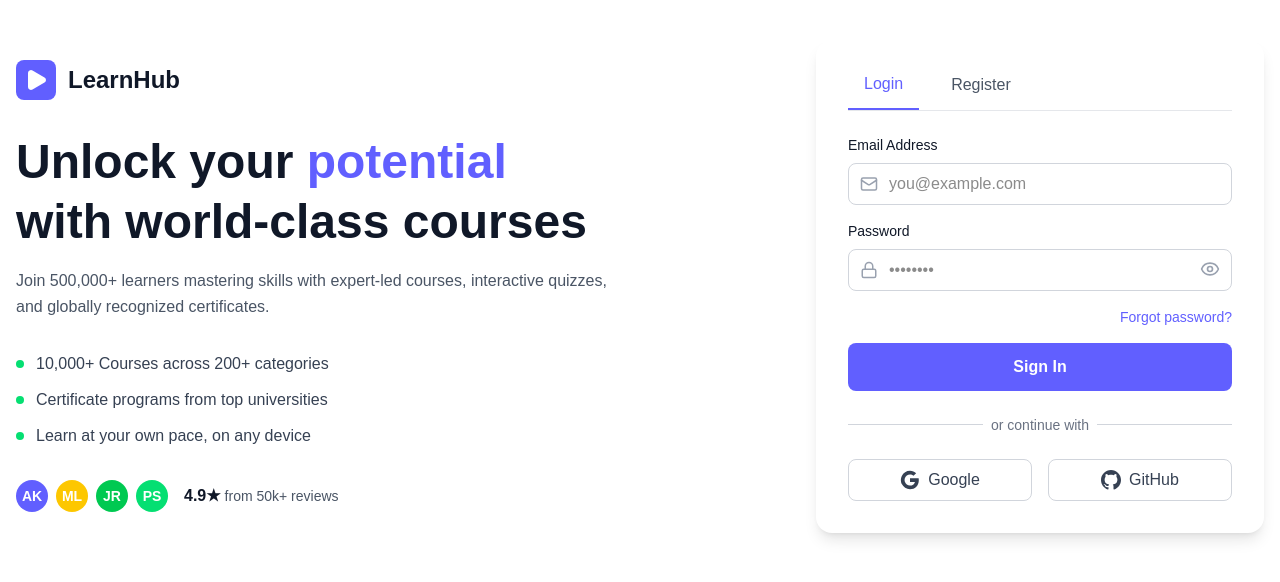
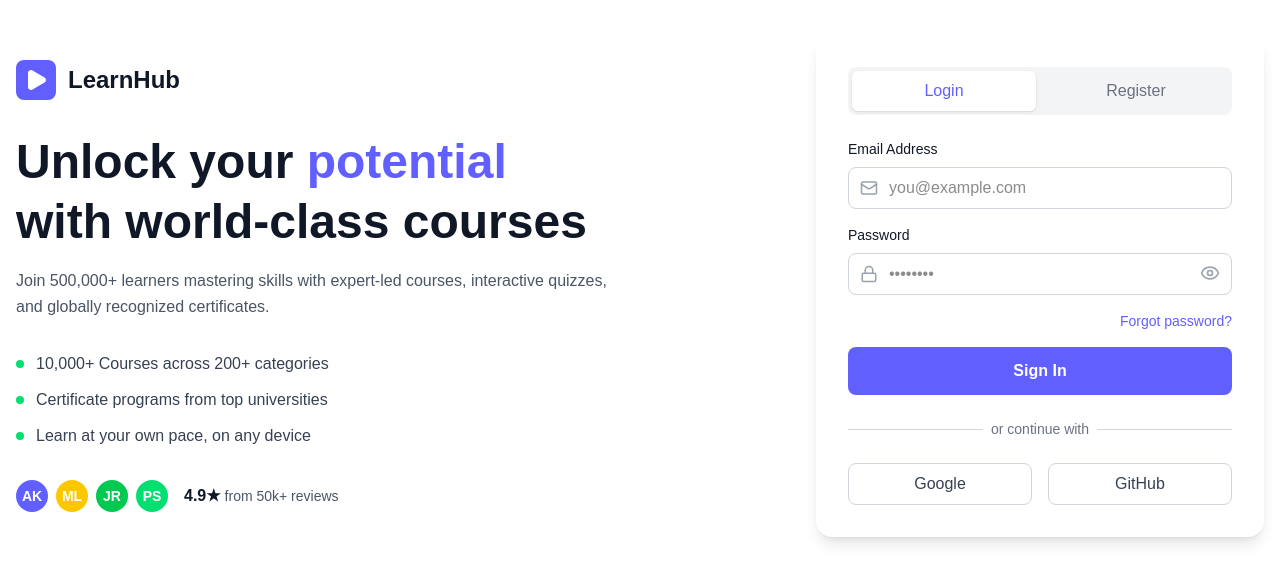
Before and after one commit to SalmaAboArab/LearnHub-Platform-Frontend, a Next.js app: page / in a window 1280 px wide. Shown: the part 114-696 px from the top of the page. Built offline with nearby package versions, Linux system fonts and the light colour scheme.

Commit message:
Add social login buttons and refactor authentication components

```diff
--- a/features/auth/components/auth-card.tsx
+++ b/features/auth/components/auth-card.tsx
@@ -3,6 +3,7 @@
 import React from 'react'
 import { Mail, Lock, Eye, EyeOff } from 'lucide-react'
 import { useState } from 'react'
+import { SocialLoginButtons } from './social-login-buttons'
 
 interface AuthCardProps {
   children: React.ReactNode
@@ -14,49 +15,6 @@ export function AuthCard({ children }: AuthCardProps) {
       <div className="bg-white rounded-2xl shadow-lg p-8">
         {children}
       </div>
-    </div>
-  )
-}
-
-interface TabsProps {
-  defaultTab: 'login' | 'register'
-  onTabChange?: (tab: 'login' | 'register') => void
-  children: React.ReactNode
-}
-
-export function AuthTabs({ defaultTab, onTabChange, children }: TabsProps) {
-  const [activeTab, setActiveTab] = useState(defaultTab)
-
-  const handleTabChange = (tab: 'login' | 'register') => {
-    setActiveTab(tab)
-    onTabChange?.(tab)
-  }
-
-  return (
-    <div className="space-y-6">
-      <div className="flex gap-4 border-b border-gray-200">
-        <button
-          onClick={() => handleTabChange('login')}
-          className={`pb-3 px-4 font-medium transition-colors ${
-            activeTab === 'login'
-              ? 'text-indigo-500 border-b-2 border-indigo-500'
-              : 'text-gray-600 hover:text-gray-900'
-          }`}
-        >
-          Login
-        </button>
-        <button
-          onClick={() => handleTabChange('register')}
-          className={`pb-3 px-4 font-medium transition-colors ${
-            activeTab === 'register'
-              ? 'text-indigo-500 border-b-2 border-indigo-500'
-              : 'text-gray-600 hover:text-gray-900'
-          }`}
-        >
-          Register
-        </button>
-      </div>
-      {children}
     </div>
   )
 }
@@ -169,41 +127,7 @@ export function LoginForm({ onSubmit }: LoginFormProps) {
         </div>
       </div>
 
-      <div className="grid grid-cols-2 gap-4">
-        <button
-          type="button"
-          className="flex items-center justify-center gap-2 px-4 py-2 border border-gray-300 rounded-lg hover:bg-gray-50 transition-colors font-medium text-gray-700"
-        >
-          <svg className="w-5 h-5" viewBox="0 0 24 24">
-            <path
-              fill="currentColor"
-              d="M22.56 12.25c0-.78-.07-1.53-.2-2.25H12v4.26h5.92c-.26 1.37-1.04 2.53-2.21 3.31v2.77h3.57c2.08-1.92 3.28-4.74 3.28-8.09z"
-            />
-            <path
-              fill="currentColor"
-              d="M12 23c2.97 0 5.46-.98 7.28-2.66l-3.57-2.77c-.98.66-2.23 1.06-3.71 1.06-2.86 0-5.29-1.93-6.16-4.53H2.18v2.84C3.99 20.53 7.7 23 12 23z"
-            />
-            <path
-              fill="currentColor"
-              d="M5.84 14.09c-.22-.66-.35-1.36-.35-2.09s.13-1.43.35-2.09V7.07H2.18C1.43 8.55 1 10.22 1 12s.43 3.45 1.18 4.93l2.85-2.22.81-.62z"
-            />
-            <path
-              fill="currentColor"
-              d="M12 5.38c1.62 0 3.06.56 4.21 1.64l3.15-3.15C17.45 2.09 14.97 1 12 1 7.7 1 3.99 3.47 2.18 7.07l3.66 2.84c.87-2.6 3.3-4.53 6.16-4.53z"
-            />
-          </svg>
-          Google
-        </button>
-        <button
-          type="button"
-          className="flex items-center justify-center gap-2 px-4 py-2 border border-gray-300 rounded-lg hover:bg-gray-50 transition-colors font-medium text-gray-700"
-        >
-          <svg className="w-5 h-5" fill="currentColor" viewBox="0 0 24 24">
-            <path d="M12 0c-6.626 0-12 5.373-12 12 0 5.302 3.438 9.8 8.207 11.387.599.111.793-.261.793-.577v-2.234c-3.338.726-4.033-1.416-4.033-1.416-.546-1.387-1.333-1.756-1.333-1.756-1.089-.745.083-.729.083-.729 1.205.084 1.839 1.237 1.839 1.237 1.07 1.834 2.807 1.304 3.492.997.107-.775.418-1.305.762-1.604-2.665-.305-5.467-1.334-5.467-5.931 0-1.311.469-2.381 1.236-3.221-.124-.303-.535-1.524.117-3.176 0 0 1.008-.322 3.301 1.23.957-.266 1.983-.399 3.003-.404 1.02.005 2.047.138 3.006.404 2.291-1.552 3.297-1.23 3.297-1.23.653 1.653.242 2.874.118 3.176.77.84 1.235 1.911 1.235 3.221 0 4.609-2.807 5.624-5.479 5.921.43.372.823 1.102.823 2.222v 3.293c0 .319.192.694.801.576 4.765-1.589 8.199-6.086 8.199-11.386 0-6.627-5.373-12-12-12z" />
-          </svg>
-          GitHub
-        </button>
-      </div>
+      <SocialLoginButtons />
     </form>
   )
 }
--- /dev/null
+++ b/features/auth/components/auth-tabs.tsx
@@ -0,0 +1,46 @@
+'use client'
+
+import React, { useState } from 'react'
+
+interface TabsProps {
+  defaultTab: 'login' | 'register'
+  onTabChange?: (tab: 'login' | 'register') => void
+  children: React.ReactNode
+}
+
+export function AuthTabs({ defaultTab, onTabChange, children }: TabsProps) {
+  const [activeTab, setActiveTab] = useState(defaultTab)
+
+  const handleTabChange = (tab: 'login' | 'register') => {
+    setActiveTab(tab)
+    onTabChange?.(tab)
+  }
+
+  return (
+    <div className="space-y-6">
+      <div className="flex gap-2 bg-gray-100 rounded-lg p-1 w-full">
+        <button
+          onClick={() => handleTabChange('login')}
+          className={`flex-1 px-8 py-2 rounded-md font-medium transition-all ${
+            activeTab === 'login'
+              ? 'bg-white text-indigo-500 shadow-sm'
+              : 'bg-transparent text-gray-500 hover:text-gray-700'
+          }`}
+        >
+          Login
+        </button>
+        <button
+          onClick={() => handleTabChange('register')}
+          className={`flex-1 px-8 py-2 rounded-md font-medium transition-all ${
+            activeTab === 'register'
+              ? 'bg-white text-indigo-500 shadow-sm'
+              : 'bg-transparent text-gray-500 hover:text-gray-700'
+          }`}
+        >
+          Register
+        </button>
+      </div>
+      {children}
+    </div>
+  )
+}
--- a/features/auth/components/login.tsx
+++ b/features/auth/components/login.tsx
@@ -1,7 +1,9 @@
 'use client'
 
 import React from 'react'
-import { AuthCard, AuthTabs, LoginForm } from './auth-card'
+import { AuthCard } from './auth-card'
+import { AuthTabs } from './auth-tabs'
+import { LoginForm } from './auth-card'
 
 export function Login() {
   return (
--- /dev/null
+++ b/features/auth/components/social-login-buttons.tsx
@@ -0,0 +1,24 @@
+'use client'
+
+import React from 'react'
+
+export function SocialLoginButtons() {
+  return (
+    <div className="grid grid-cols-2 gap-4">
+      <button
+        type="button"
+        className="flex items-center justify-center gap-2 px-4 py-2 border border-gray-300 rounded-lg hover:bg-gray-50 transition-colors font-medium text-gray-700"
+      >
+
+        Google
+      </button>
+      <button
+        type="button"
+        className="flex items-center justify-center gap-2 px-4 py-2 border border-gray-300 rounded-lg hover:bg-gray-50 transition-colors font-medium text-gray-700"
+      >
+
+        GitHub
+      </button>
+    </div>
+  )
+}
```
